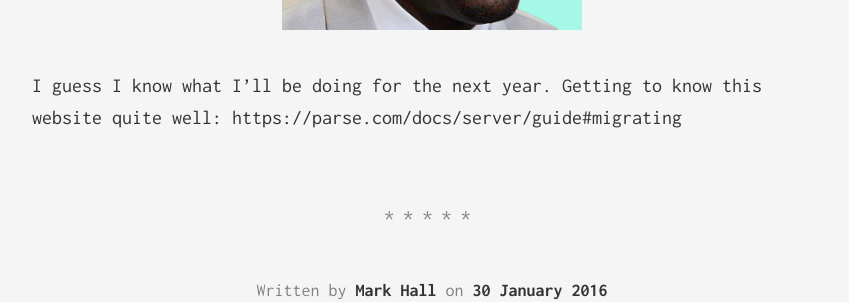
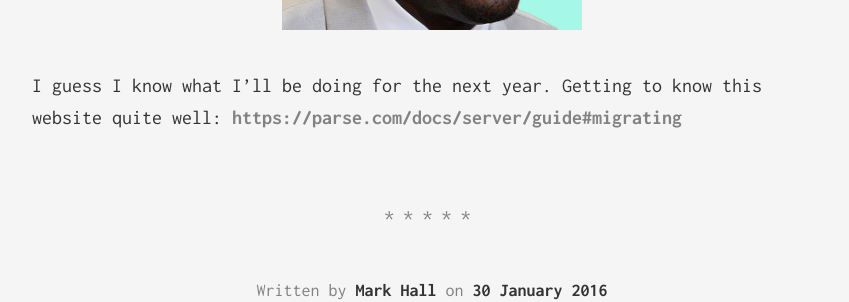
Before and after one commit to harkmall/golfguru1.github.io, a Jekyll site: the page built from blog/_posts/2016-01-30-Farewell-Old-Friend.markdown, in a window 1280 px wide and 900 px high, scrolled down 1973 px. Shown: the part 498-800 px from the top of the window, without its empty margins (208-1057 px from the left). Built offline with Jekyll 4.4.1, drawn with Linux system fonts in a browser that asks for light colours.

```diff
--- a/blog/_posts/2016-01-30-Farewell-Old-Friend.markdown
+++ b/blog/_posts/2016-01-30-Farewell-Old-Friend.markdown
@@ -29,4 +29,4 @@ After building many side projects with it, I have come to know and love Parse. T
 
  <img src="/assets/images/cry.png" width="300">
 
-I guess I know what I'll be doing for the next year. Getting to know this website quite well: https://parse.com/docs/server/guide#migrating
+I guess I know what I'll be doing for the next year. Getting to know this website quite well: <https://parse.com/docs/server/guide#migrating>
```
